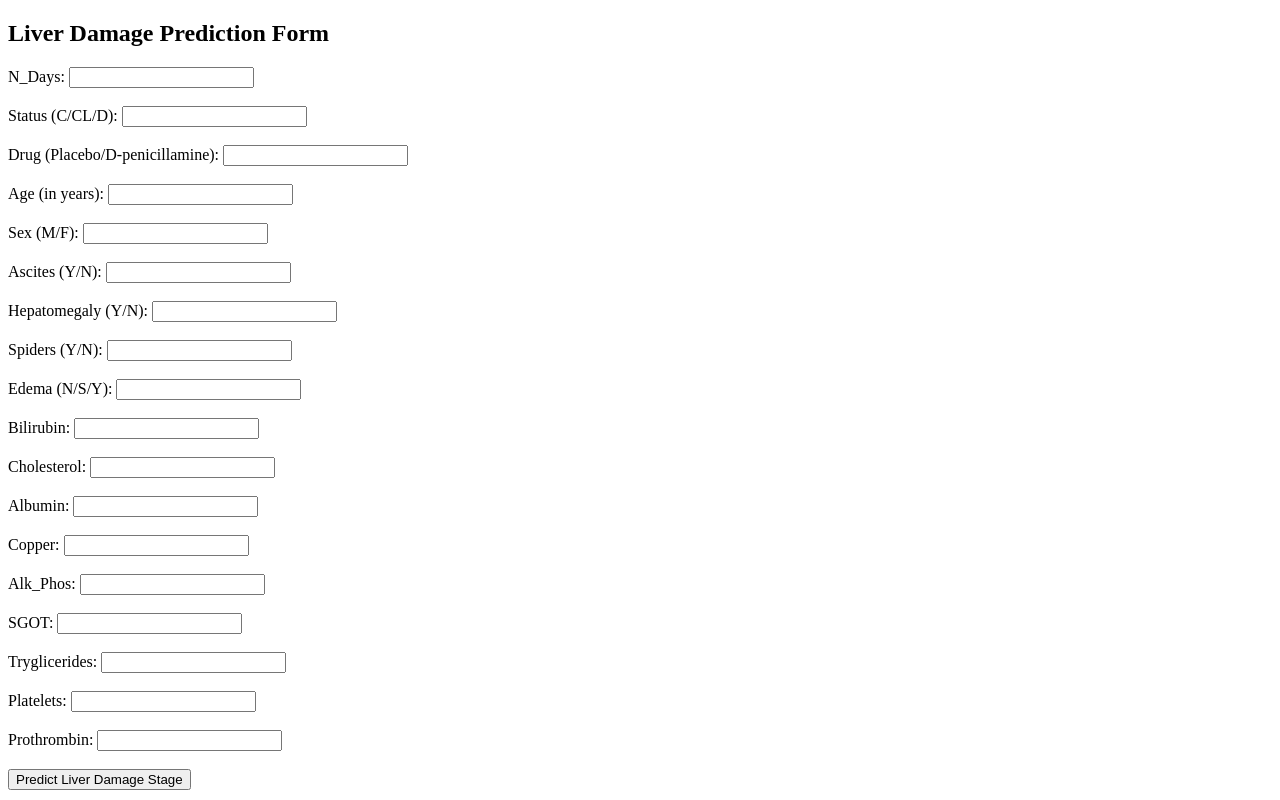
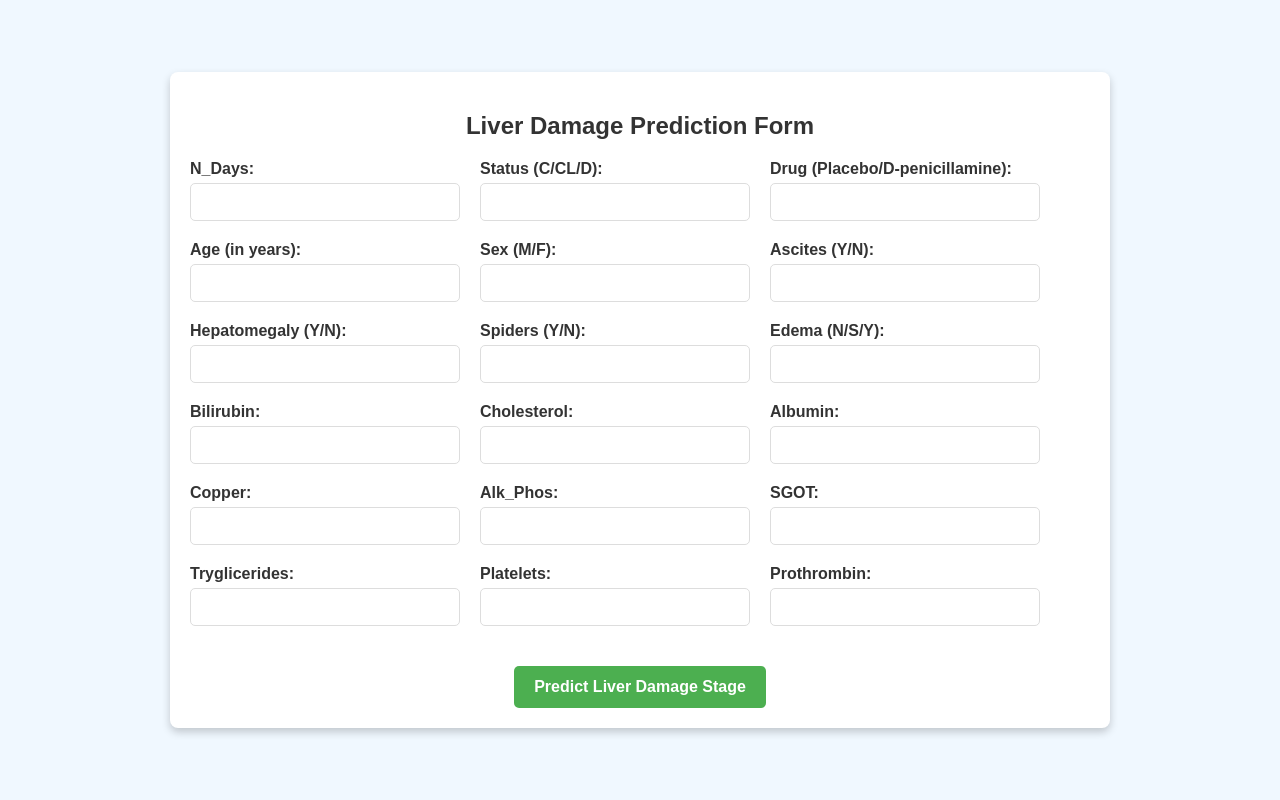
Before and after one commit to HimanshuSharma0501/liver-damage-prediction, a Flask app: page / in a window 1280 px wide. Run offline with Flask 3, Linux system fonts and the light colour scheme; parts of the project's set-up code (start-up, migrations or seed data) failed here and were passed over.

Commit message:
Updated UI

```diff
--- a/app.py
+++ b/app.py
@@ -1,75 +1,57 @@
 from flask import Flask, request, render_template
 import pickle
 import numpy as np
-import pandas as pd
 
-# Initialize Flask app
 app = Flask(__name__)
 
-# Load the saved Random Forest model
-with open('rf_model.pkl', 'rb') as f:
-    model = pickle.load(f)
+# Load the trained model and scaler
+model = pickle.load(open('rf_model.pkl', 'rb'))
+scaler = pickle.load(open('scaler.pkl', 'rb'))
 
-# Load encoders and scaler
-with open('encoders.pkl', 'rb') as f:
-    encoders = pickle.load(f)
+status_mapping = {'C': 0, 'CL': 1, 'D': 2}
+drug_mapping = {'Placebo': 0, 'D-penicillamine': 1}
+sex_mapping = {'M': 0, 'F': 1}
+yes_no_mapping = {'Y': 1, 'N': 0}
+edema_mapping = {'N': 0, 'S': 1, 'Y': 2}
 
-with open('scaler.pkl', 'rb') as f:
-    scaler = pickle.load(f)
-
-# Define the home route that renders the HTML form
 @app.route('/')
-def home():
+def index():
     return render_template('index.html')
 
-# Define the route to predict liver damage
 @app.route('/predict', methods=['POST'])
 def predict():
-    if request.method == 'POST':
-        # Get form data
-        input_features = [
-            int(request.form['N_Days']),
-            request.form['Status'],
-            request.form['Drug'],
-            int(request.form['Age']),
-            request.form['Sex'],
-            request.form['Ascites'],
-            request.form['Hepatomegaly'],
-            request.form['Spiders'],
-            request.form['Edema'],
-            float(request.form['Bilirubin']),
-            float(request.form['Cholesterol']),
-            float(request.form['Albumin']),
-            float(request.form['Copper']),
-            float(request.form['Alk_Phos']),
-            float(request.form['SGOT']),
-            float(request.form['Tryglicerides']),
-            float(request.form['Platelets']),
-            float(request.form['Prothrombin']),
-        ]
+    # Extract input features from the form
+    N_Days = int(request.form['N_Days'])
+    Status = status_mapping.get(request.form['Status'], 0)
+    Drug = drug_mapping.get(request.form['Drug'], 0)
+    Age = float(request.form['Age'])
+    Sex = sex_mapping.get(request.form['Sex'], 0)
+    Ascites = yes_no_mapping.get(request.form['Ascites'], 0)
+    Hepatomegaly = yes_no_mapping.get(request.form['Hepatomegaly'], 0)
+    Spiders = yes_no_mapping.get(request.form['Spiders'], 0)
+    Edema = edema_mapping.get(request.form['Edema'], 0)
+    Bilirubin = float(request.form['Bilirubin'])
+    Cholesterol = float(request.form['Cholesterol'])
+    Albumin = float(request.form['Albumin'])
+    Copper = float(request.form['Copper'])
+    Alk_Phos = float(request.form['Alk_Phos'])
+    SGOT = float(request.form['SGOT'])
+    Tryglicerides = float(request.form['Tryglicerides'])
+    Platelets = float(request.form['Platelets'])
+    Prothrombin = float(request.form['Prothrombin'])
 
-        # Convert categorical features to numeric values using encoders
-        input_features[1] = encoders['Status'].transform([input_features[1]])[0]
-        input_features[2] = encoders['Drug'].transform([input_features[2]])[0]
-        input_features[4] = encoders['Sex'].transform([input_features[4]])[0]
-        input_features[5] = encoders['Ascites'].transform([input_features[5]])[0]
-        input_features[6] = encoders['Hepatomegaly'].transform([input_features[6]])[0]
-        input_features[7] = encoders['Spiders'].transform([input_features[7]])[0]
-        input_features[8] = encoders['Edema'].transform([input_features[8]])[0]
 
-        # Convert the input to a NumPy array and scale it
-        input_data = np.array(input_features).reshape(1, -1)
-        input_data_scaled = scaler.transform(input_data)
+    input_features = np.array([[
+        N_Days,Age, Status, Drug, Sex, Ascites, Hepatomegaly, Spiders, Edema, Bilirubin, Cholesterol,
+        Albumin, Copper, Alk_Phos, SGOT, Tryglicerides, Platelets, Prothrombin
+    ]])
 
-        # Predict the stage using the model
-        prediction = model.predict(input_data_scaled)
+    input_features_scaled = scaler.transform(input_features)
 
-        # Mapping of prediction result
-        stage_map = {0: 'Stage 0', 1: 'Stage 1', 2: 'Stage 2', 3: 'Stage 3'}
-        predicted_stage = stage_map[prediction[0]]
 
-        # Return the prediction result
-        return render_template('result.html', prediction=predicted_stage)
+    prediction = model.predict(input_features_scaled)
+
+    return render_template('result.html', prediction=prediction[0])
 
 if __name__ == '__main__':
     app.run(debug=True)
--- a/templates/index.html
+++ b/templates/index.html
@@ -4,65 +4,188 @@
     <meta charset="UTF-8" />
     <meta name="viewport" content="width=device-width, initial-scale=1.0" />
     <title>Liver Damage Prediction</title>
+    <style>
+      /* General Reset and Body Styling */
+      body {
+        font-family: Arial, sans-serif;
+        background-color: #f0f8ff;
+        display: flex;
+        justify-content: center;
+        align-items: center;
+        min-height: 100vh;
+        margin: 0;
+      }
+
+      /* Container Styling */
+      .container {
+        background-color: #fff;
+        border-radius: 8px;
+        box-shadow: 0 4px 8px rgba(0, 0, 0, 0.2);
+        padding: 20px;
+        max-width: 900px;
+        width: 100%;
+      }
+
+      h2 {
+        text-align: center;
+        color: #333;
+        font-size: 24px;
+        margin-bottom: 20px;
+      }
+
+      /* Form Styling */
+      form {
+        display: flex;
+        flex-wrap: wrap;
+        gap: 20px;
+      }
+
+      /* Form Label and Input Pair Styling */
+      .form-group {
+        display: flex;
+        flex-direction: column;
+        width: 30%; /* Three columns */
+      }
+
+      label {
+        font-weight: bold;
+        color: #333;
+        margin-bottom: 5px;
+      }
+
+      input[type="number"],
+      input[type="text"] {
+        width: 100%;
+        padding: 10px;
+        border: 1px solid #ddd;
+        border-radius: 5px;
+        font-size: 14px;
+        box-sizing: border-box;
+      }
+
+      /* Submit Button Styling */
+      .button-container {
+        width: 100%;
+        display: flex;
+        justify-content: center;
+        margin-top: 20px;
+      }
+
+      button[type="submit"] {
+        padding: 12px 20px;
+        background-color: #4caf50;
+        color: white;
+        border: none;
+        border-radius: 5px;
+        font-size: 16px;
+        font-weight: bold;
+        cursor: pointer;
+        transition: background-color 0.3s ease;
+      }
+
+      button[type="submit"]:hover {
+        background-color: #45a049;
+      }
+    </style>
   </head>
   <body>
+    <div class="container">
       <h2>Liver Damage Prediction Form</h2>
       <form action="/predict" method="POST">
+        <div class="form-group">
           <label for="N_Days">N_Days:</label>
-      <input type="number" name="N_Days" required /><br /><br />
+          <input type="number" name="N_Days" required />
+        </div>
 
+        <div class="form-group">
           <label for="Status">Status (C/CL/D):</label>
-      <input type="text" name="Status" required /><br /><br />
+          <input type="text" name="Status" required />
+        </div>
 
+        <div class="form-group">
           <label for="Drug">Drug (Placebo/D-penicillamine):</label>
-      <input type="text" name="Drug" required /><br /><br />
+          <input type="text" name="Drug" required />
+        </div>
 
+        <div class="form-group">
           <label for="Age">Age (in years):</label>
-      <input type="number" name="Age" required /><br /><br />
+          <input type="number" name="Age" required />
+        </div>
 
+        <div class="form-group">
           <label for="Sex">Sex (M/F):</label>
-      <input type="text" name="Sex" required /><br /><br />
+          <input type="text" name="Sex" required />
+        </div>
 
+        <div class="form-group">
           <label for="Ascites">Ascites (Y/N):</label>
-      <input type="text" name="Ascites" required /><br /><br />
+          <input type="text" name="Ascites" required />
+        </div>
 
+        <div class="form-group">
           <label for="Hepatomegaly">Hepatomegaly (Y/N):</label>
-      <input type="text" name="Hepatomegaly" required /><br /><br />
+          <input type="text" name="Hepatomegaly" required />
+        </div>
 
+        <div class="form-group">
           <label for="Spiders">Spiders (Y/N):</label>
-      <input type="text" name="Spiders" required /><br /><br />
+          <input type="text" name="Spiders" required />
+        </div>
 
+        <div class="form-group">
           <label for="Edema">Edema (N/S/Y):</label>
-      <input type="text" name="Edema" required /><br /><br />
+          <input type="text" name="Edema" required />
+        </div>
 
+        <div class="form-group">
           <label for="Bilirubin">Bilirubin:</label>
-      <input type="number" step="0.01" name="Bilirubin" required /><br /><br />
+          <input type="number" step="0.01" name="Bilirubin" required />
+        </div>
 
+        <div class="form-group">
           <label for="Cholesterol">Cholesterol:</label>
-      <input type="number" step="0.1" name="Cholesterol" required /><br /><br />
+          <input type="number" step="0.1" name="Cholesterol" required />
+        </div>
 
+        <div class="form-group">
           <label for="Albumin">Albumin:</label>
-      <input type="number" step="0.01" name="Albumin" required /><br /><br />
+          <input type="number" step="0.01" name="Albumin" required />
+        </div>
 
+        <div class="form-group">
           <label for="Copper">Copper:</label>
-      <input type="number" step="0.1" name="Copper" required /><br /><br />
+          <input type="number" step="0.1" name="Copper" required />
+        </div>
 
+        <div class="form-group">
           <label for="Alk_Phos">Alk_Phos:</label>
-      <input type="number" name="Alk_Phos" required /><br /><br />
+          <input type="number" name="Alk_Phos" required />
+        </div>
 
+        <div class="form-group">
           <label for="SGOT">SGOT:</label>
-      <input type="number" step="0.1" name="SGOT" required /><br /><br />
+          <input type="number" step="0.1" name="SGOT" required />
+        </div>
 
+        <div class="form-group">
           <label for="Tryglicerides">Tryglicerides:</label>
-      <input type="number" name="Tryglicerides" required /><br /><br />
+          <input type="number" name="Tryglicerides" required />
+        </div>
 
+        <div class="form-group">
           <label for="Platelets">Platelets:</label>
-      <input type="number" name="Platelets" required /><br /><br />
+          <input type="number" name="Platelets" required />
+        </div>
 
+        <div class="form-group">
           <label for="Prothrombin">Prothrombin:</label>
-      <input type="number" step="0.1" name="Prothrombin" required /><br /><br />
+          <input type="number" step="0.1" name="Prothrombin" required />
+        </div>
 
+        <div class="button-container">
           <button type="submit">Predict Liver Damage Stage</button>
+        </div>
       </form>
+    </div>
   </body>
 </html>
```
Also changed, not shown: templates/result.html (+50 -3 lines), static/styles.css (added). Lines whose indentation alone changed are shown as unchanged.
